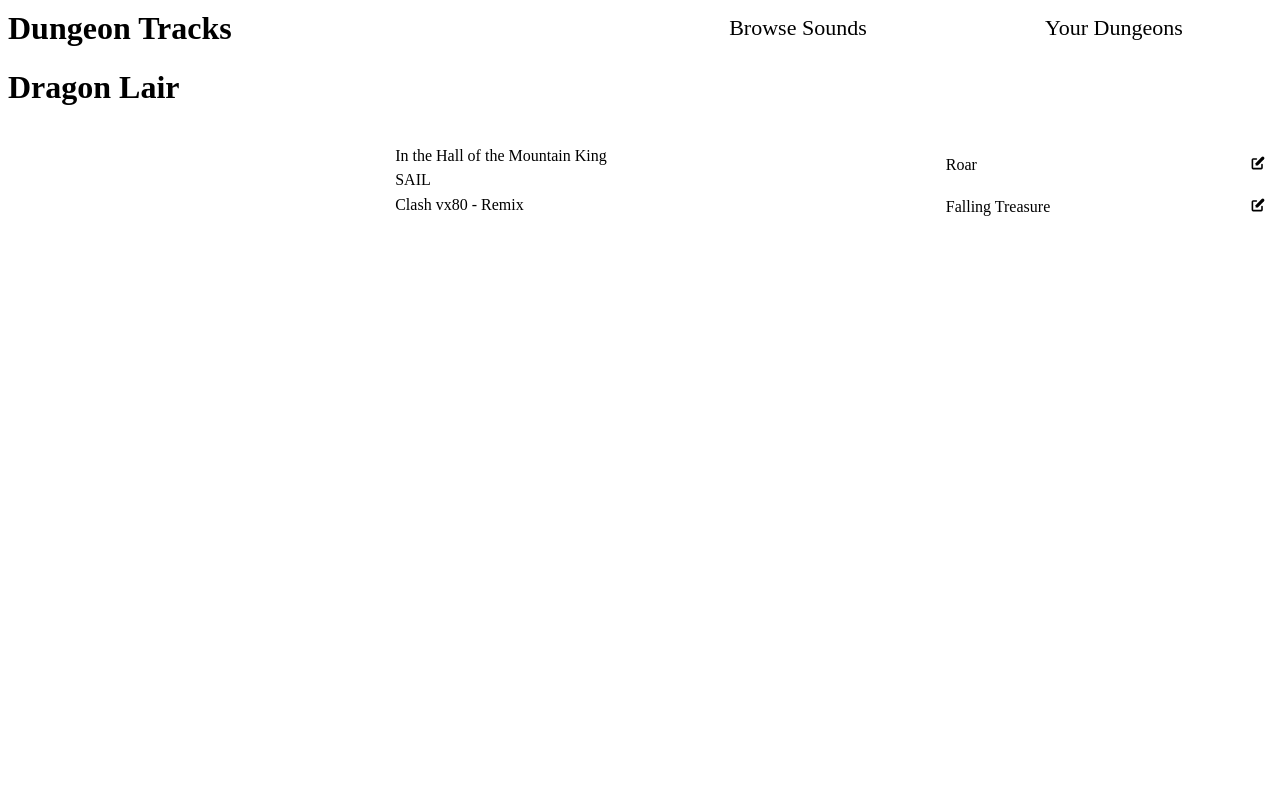
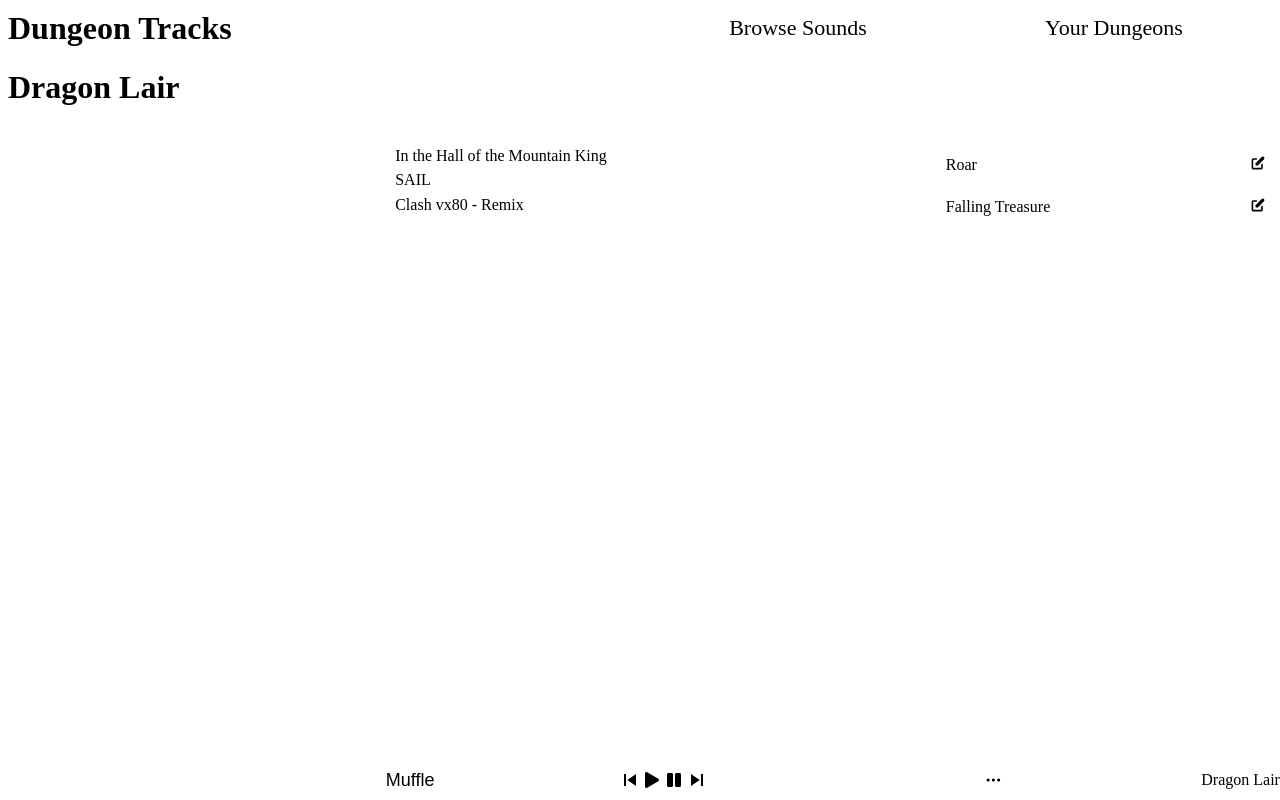
Before and after one commit to 7socks/dungeon-tracks, a React app: page / in a window 1280 px wide. Built offline with nearby package versions, Linux system fonts and the light colour scheme; the HTML template or start-up script is replaced by a standard one.

Commit message:
quick controls bar

```diff
--- a/client/src/components/App.js
+++ b/client/src/components/App.js
@@ -1,7 +1,12 @@
 import React, { useState, useEffect } from 'react';
 import styled from 'styled-components';
+import { BsThreeDots } from 'react-icons/bs';
+import { FaPause, FaPlay } from 'react-icons/fa';
+import { IoMdSkipBackward, IoMdSkipForward } from 'react-icons/io'
 
 import Dungeon from './Dungeon';
+import MuffleButton from './MuffleButton';
+import { FXIcon } from './FXIcon';
 
 const example = {
   title: "Dragon Lair",
@@ -76,13 +81,70 @@ const Nav = ({}) => {
 };
 
 const ControlBarContainer = styled.div`
-  height: 2em;
+  height: 2.5em;
   position: absolute;
+  bottom: 0;
+  width: 100%;
+  background: var(--theme-bar-bg);
+  display: flex;
+  align-items: center;
+  justify-content: space-between;
+  cursor: default;
+
+  span {
+    margin: 0 .5em;
+  }
+
+  div {
+    display: flex;
+    flex-direction: row;
+
+    * {
+      margin: 0 .2em;
+    }
+  }
+
+  #more-fx {
+    background: none;
+    color: var(--theme-text);
+    border: 2px solid var(--theme-text);
+    border-radius: 50%;
+    height: 2em;
+    width: 2em;
+    font-size: 18px;
+    display: flex;
+    align-items: center;
+    justify-content: center;
+  }
 `;
 
 const ControlBar = ({currentDungeon, currentTrack}) => {
   return <ControlBarContainer>
     <img src={currentDungeon.cover}></img>
+    <span>{currentTrack.title}</span>
+
+    <MuffleButton/>
+
+    <div className="audio-bar">
+      <IoMdSkipBackward/>
+      <FaPlay/>
+      <FaPause/>
+      <IoMdSkipForward/>
+    </div>
+
+    <div className="fx-bar">
+      {currentDungeon.effects.slice(0,3).map((effect, i) => {
+        return <FXIcon
+          key={i}
+          icon={effect.icon}
+          color={effect.color}
+          onClick={()=>{}}
+        />;
+      })}
+      <button id="more-fx"><BsThreeDots/></button>
+    </div>
+
+    <span>{currentDungeon.title}</span>
   </ControlBarContainer>;
 };
 
@@ -92,7 +154,7 @@ const AppContainer = styled.div`
 `;
 
 const App = () => {
-  const [currentDungeon, setCurrentDungeon] = useState({});
+  const [currentDungeon, setCurrentDungeon] = useState(example);
   const [currentTrack, setCurrentTrack] = useState({});
   const [currentEffect, setCurrentEffect] = useState({});
 
--- /dev/null
+++ b/client/src/components/MuffleButton.js
@@ -0,0 +1,32 @@
+import React from 'react';
+import styled from 'styled-components';
+
+const StyledButton = styled.button`
+  background: none;
+  color: var(--theme-text);
+  border: 2px solid var(--theme-text);
+  border-radius: .5em;
+  font-size: 18px;
+
+  :hover {
+    color: var(--theme-text-highlight);
+    border-color: var(--theme-text-highlight);
+  }
+
+  ${({muffled}) =>
+    muffled
+    ? 'color: var(--theme-btn-text-undim);'
+    : null
+  }
+`;
+
+const MuffleButton = ({muffled, onClick}) => (
+  <StyledButton
+    muffled={muffled}
+    onClick={onClick}
+  >
+  Muffle
+  </StyledButton>
+);
+
+export default MuffleButton;
```
Also changed, not shown: 1 other file (tests, documents, lock files or other folders).
